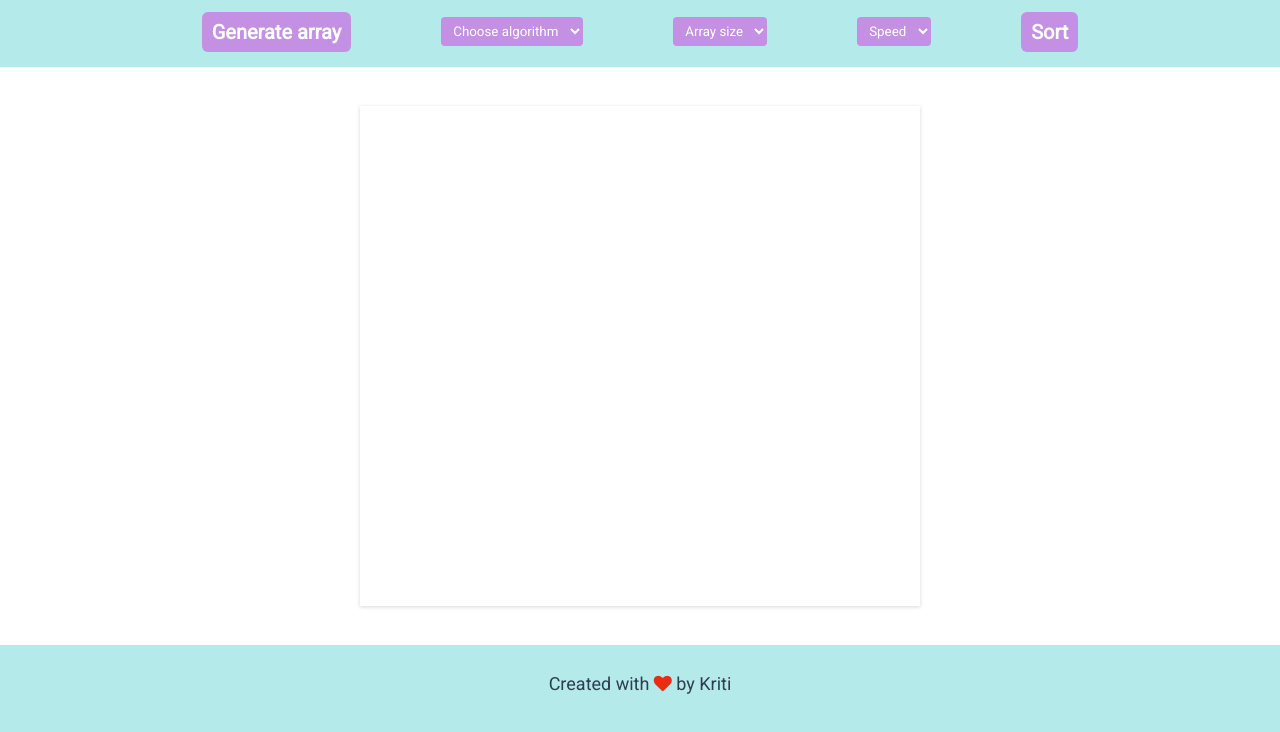
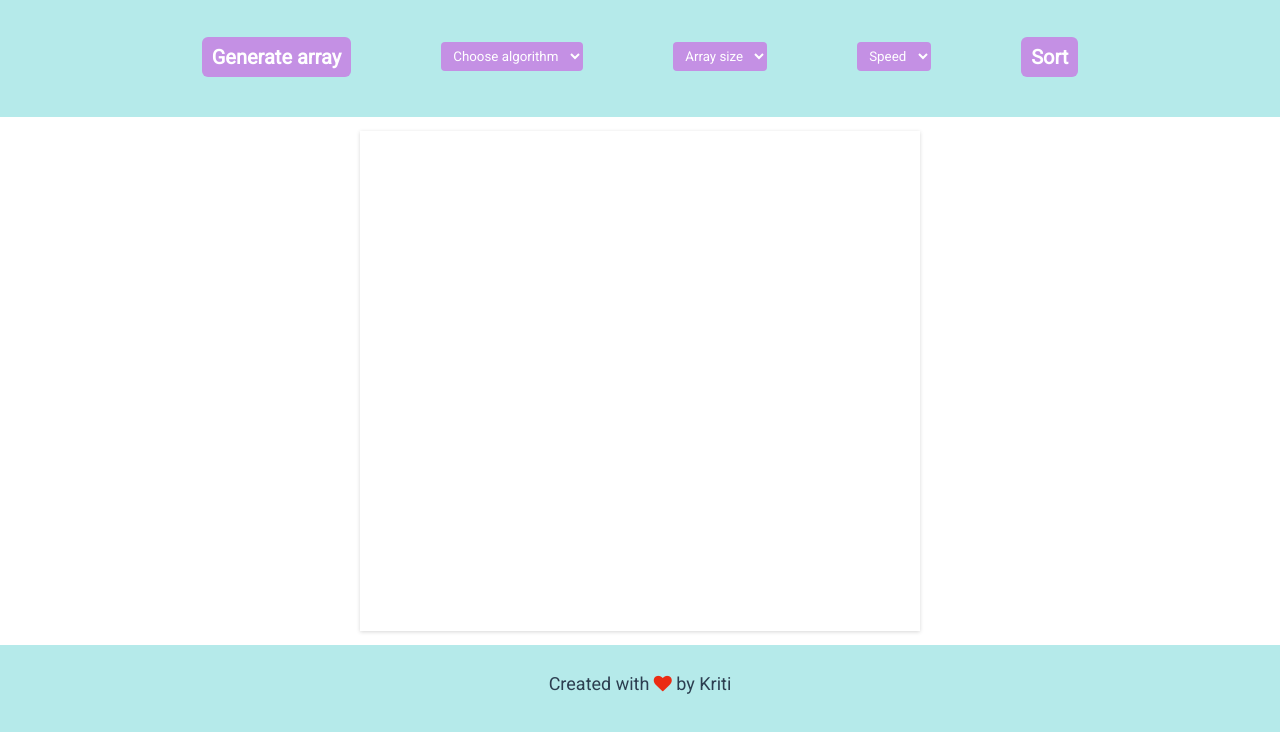
Before and after one commit to Kriti7744/Sorting-Visualizer, a plain HTML site: page index.html in a window 1280 px wide. Shown: the part 66-798 px from the top of the page. Drawn offline with Linux system fonts and the light colour scheme.

Commit message:
Update style.css

```diff
--- a/css/style.css
+++ b/css/style.css
@@ -45,7 +45,7 @@ body {
     gap: 4.5em;
     font-size: 20px;
     font-weight: bold;
-    min-height: 70px;
+    min-height: 120px;
     padding-block: 0.6em;
     background-color: var(--secondary-color);
     transition: all 0.5s cubic-bezier(0.645, 0.045, 0.355, 1);
```
